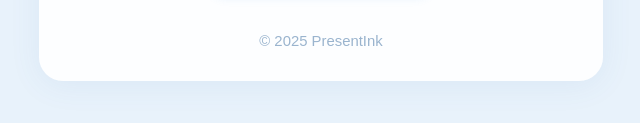
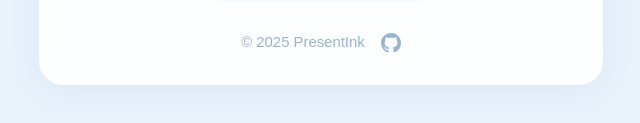
Before and after one commit to erwinvanhunen/presentink, a plain HTML site: page index.html in a window 1280 px wide. Shown: the part 667-790 px from the top of the page, 319-959 px from the left. Drawn offline with Linux system fonts and the light colour scheme.

Commit message:
added github logo

```diff
--- a/index.html
+++ b/index.html
@@ -175,6 +175,17 @@
     </button> -->
     <div style="margin-top:36px; font-size:0.93rem; color:#9ab4ce; text-align:center;">
       &copy; 2025 PresentInk
+      <a href="https://github.com/erwinvanhunen/presentink" target="_blank" style="margin-left:12px; vertical-align:middle;">
+        <svg height="20" width="20" viewBox="0 0 16 16" fill="#9ab4ce" xmlns="http://www.w3.org/2000/svg" style="vertical-align:middle;">
+          <path d="M8 0C3.58 0 0 3.58 0 8c0 3.54 2.29 6.53 5.47 7.59.4.07.55-.17.55-.38
+            0-.19-.01-.82-.01-1.49-2.01.37-2.53-.49-2.69-.94-.09-.23-.48-.94-.82-1.13-.28-.15-.68-.52
+            -.01-.53.63-.01 1.08.58 1.23.82.72 1.21 1.87.87 2.33.66.07-.52.28-.87.51-1.07-1.78-.2
+            -3.64-.89-3.64-3.95 0-.87.31-1.59.82-2.15-.08-.2-.36-1.01.08-2.11 0 0 .67-.21 2.2.82.64
+            -.18 1.32-.27 2-.27.68 0 1.36.09 2 .27 1.53-1.04 2.2-.82 2.2-.82.44 1.1.16 1.91.08
+            2.11.51.56.82 1.27.82 2.15 0 3.07-1.87 3.75-3.65 3.95.29.25.54.73.54 1.48 0 1.07-.01
+            1.93-.01 2.19 0 .21.15.46.55.38A8.013 8.013 0 0 0 16 8c0-4.42-3.58-8-8-8z"/>
+        </svg>
+      </a>
     </div>
   </div>
 </body>
```
